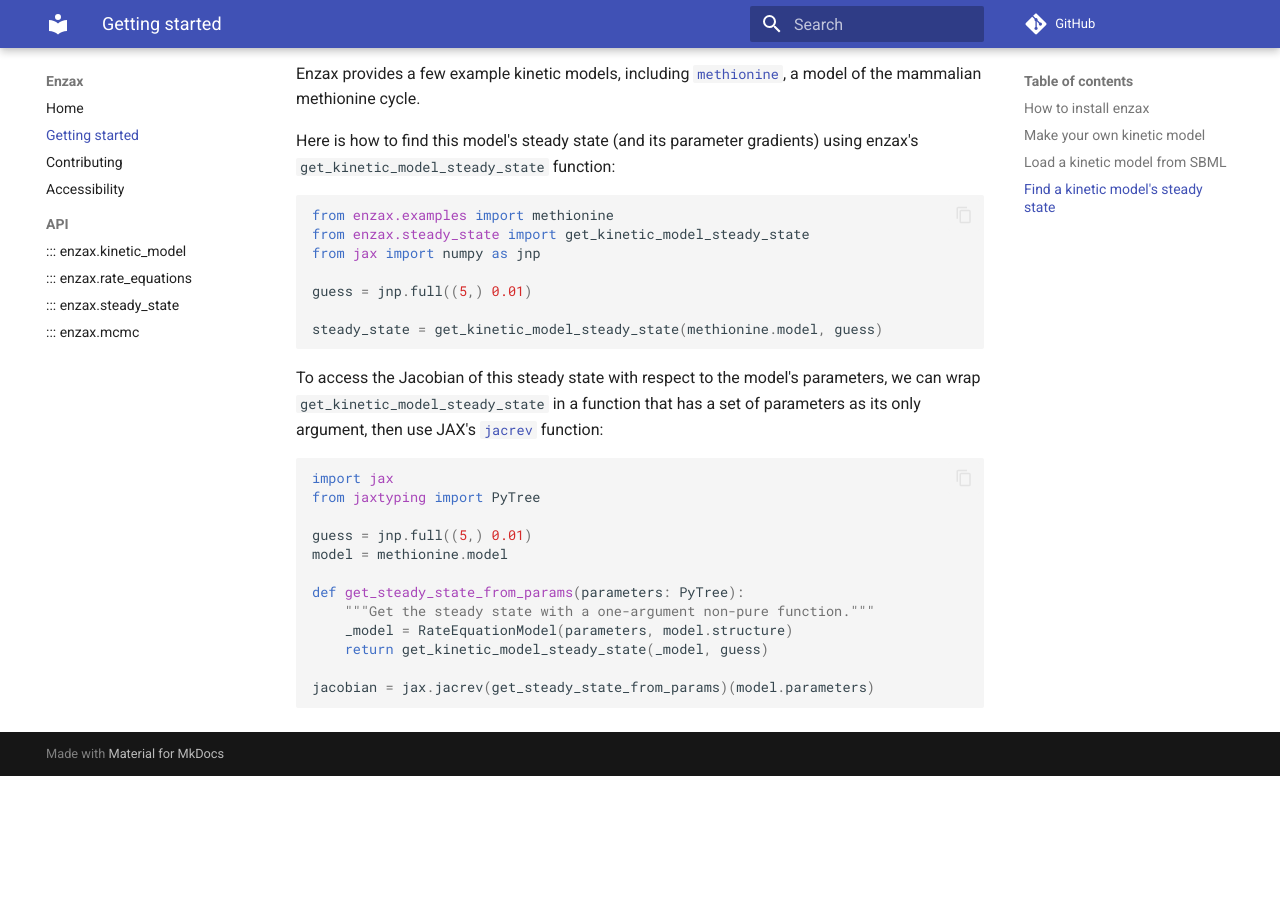
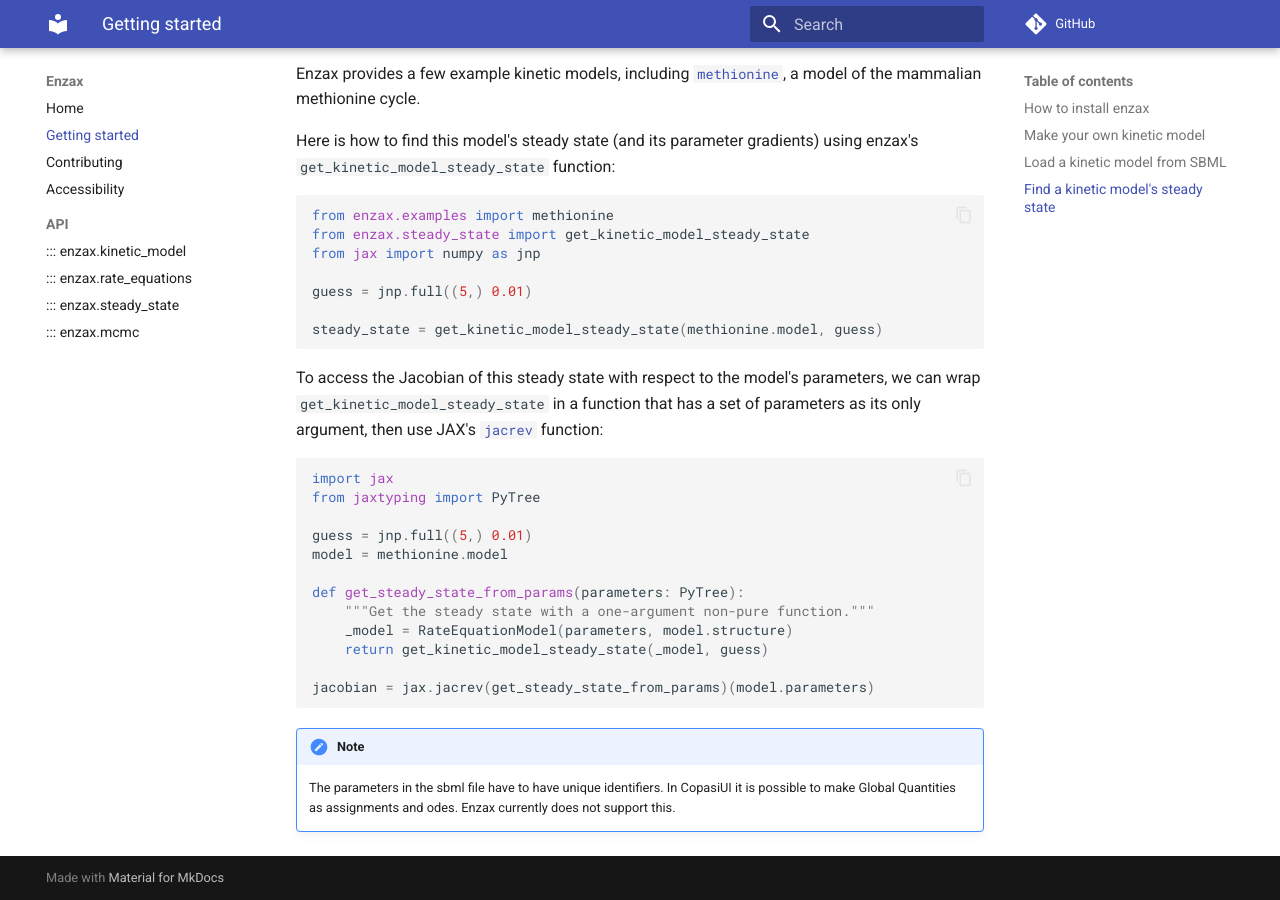
Before and after one commit to dtu-qmcm/enzax, an MkDocs documentation site: the page built from docs/getting_started.md, in a window 1280 px wide and 900 px high, scrolled down 3197 px. Built offline with MkDocs 1.6.1 and Material for MkDocs 9.7.7, drawn with Linux system fonts in a browser that asks for light colours; comment, search, counter and statistics services are not loaded; before the commit the page ends 3973 px from its top, so only the background shows below that.

Commit message:
updated files

````diff
--- a/docs/getting_started.md
+++ b/docs/getting_started.md
@@ -184,3 +184,8 @@ def get_steady_state_from_params(parameters: PyTree):
 
 jacobian = jax.jacrev(get_steady_state_from_params)(model.parameters)
 ```
+
+!!! note
+
+    The parameters in the sbml file have to have unique identifiers.
+    In CopasiUI it is possible to make Global Quantities as assignments and odes. Enzax currently does not support this.
````
Also changed, not shown: README.md (+4 -0 lines), 5 other files.
